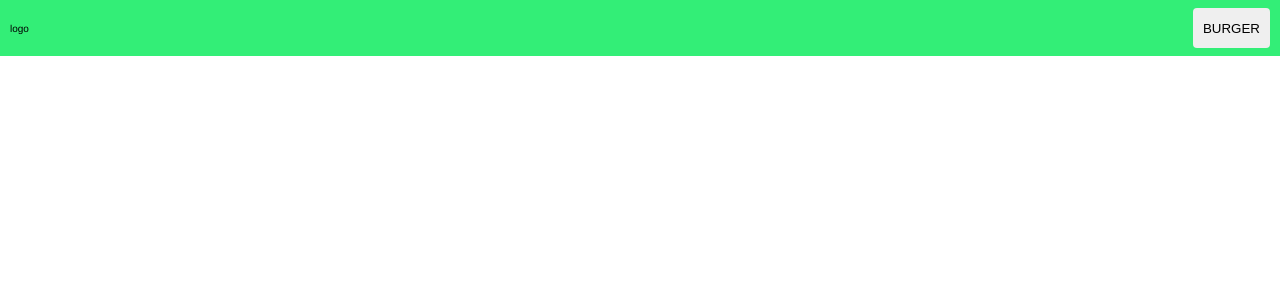
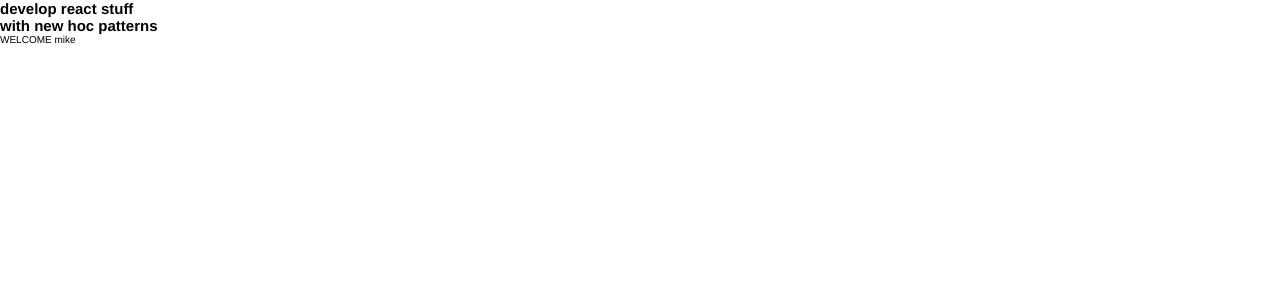
Before and after one commit to Van-Nostrand/basic-react-ts-scss-wp, a React app: page / in a window 1280 px wide. Shown: the top 300 px of the page. Built offline with nearby package versions, Linux system fonts and the light colour scheme.

Commit message:
working examples

```diff
--- /dev/null
+++ b/src/App.css
@@ -0,0 +1,3 @@
+.text-center {
+  text-align: center;
+}
--- a/src/App.tsx
+++ b/src/App.tsx
@@ -1,45 +1,29 @@
-import React, {
-  ChangeEvent,
-  FormEvent,
-  useState
-} from 'react'
+import React from 'react'
+import Welcome from './Welcome'
+import withUser from './withUser'
+import withLoader from './withLoader'
 
-import Navbar from '@/components/Navbar'
+import './App.css'
 
-// interface Props {}
-
-// const App: React.FC<Props> = ({}) => {
-const App: React.FC = () => {
-
-  const [ name, setName ] = useState<string>('')
-
-  const handleSubmit = (e: FormEvent<HTMLFormElement>) => {
-    e.preventDefault()
-    console.log(name)
+export default class App extends React.Component {
+  state = {
+    loaded: false
   }
 
-  const onNameChange = (e: ChangeEvent<HTMLInputElement>) => {
-    setName(e.target.value)
+  componentDidMount () {
+    setTimeout(() => {
+      this.setState({ loaded: true })
+    }, 2000)
   }
 
-
-  return (
-    <div className="app-div">
-      <Navbar />
-      <form onSubmit={handleSubmit}>
-        <input
-          type="text"
-          name="textinput"
-          placeholder="type here"
-          value={name}
-          onChange={onNameChange}
-        />
-        <button>submit</button>
-      </form>
-
-      <a href="#">A random anchor tag</a>
-    </div>
-  )
+  render () {
+    const WrappedWelcome = withLoader(withUser(Welcome))
+    return (
+      <div className="text-center">
+        <h2>develop react stuff</h2>
+        <h2>with new hoc patterns</h2>
+        <WrappedWelcome user="mike" isLoaded={this.state.loaded} />
+      </div>
+    )
+  }
 }
-
-export default App
--- /dev/null
+++ b/src/Welcome.tsx
@@ -0,0 +1,14 @@
+import React from 'react'
+
+interface IWelcomeProps {
+  user: any
+  isLoaded?: boolean
+}
+
+export default class Welcome extends React.Component<IWelcomeProps> {
+  render () {
+    return (
+      <div>WELCOME {this.props.user}</div>
+    )
+  }
+}
--- /dev/null
+++ b/src/func-components/App.tsx
@@ -0,0 +1,21 @@
+import React, { useState, useEffect } from 'react'
+import Welcome from './Welcome'
+import withUser from './withUser'
+import withLoader from './withLoader'
+
+export default function App () {
+  const [loaded, setLoaded] = useState(false)
+  useEffect(() => {
+    setTimeout(() => {
+      setLoaded(true)
+    }, 2000)
+  }, [])
+  const WrappedWelcome = withLoader(withUser(Welcome))
+  return (
+    <div className="text-center">
+      <h2>develop react stuff</h2>
+      <h2>with new hoc patterns</h2>
+      <WrappedWelcome user="mike" isLoaded={loaded} />
+    </div>
+  )
+}
--- /dev/null
+++ b/src/func-components/Welcome.tsx
@@ -0,0 +1,10 @@
+import React from 'react'
+
+interface IWelcomeProps {
+  user?: string
+  isLoaded?: boolean
+}
+
+export default function Welcome (props: IWelcomeProps) {
+  return <div>WELCOME {props.user}</div>
+}
--- /dev/null
+++ b/src/func-components/withLoader.tsx
@@ -0,0 +1,10 @@
+import React from 'react'
+
+export default function withLoader (WrappedComponent: React.FC<any>) {
+  return function (props: any) {
+    if (!props.isLoaded) {
+      return <div>Loading...</div>
+    }
+    return <WrappedComponent {...props} />
+  }
+}
--- /dev/null
+++ b/src/func-components/withUser.tsx
@@ -0,0 +1,12 @@
+import React from 'react'
+
+const withUser = (WrappedComponent: React.FC<any>) => {
+  return function (props: any) {
+    if (props.user) {
+      return <WrappedComponent {...props} />
+    }
+    return <div>Welcome Guest!</div>
+  }
+}
+
+export default withUser
--- a/src/index.tsx
+++ b/src/index.tsx
@@ -1,6 +1,6 @@
 import React from 'react'
 import { createRoot } from 'react-dom/client'
-import App from '@/App'
+import App from '@/func-components/App'
 import '@/scss/main.scss'
 
 const container = document.getElementById('root')
--- /dev/null
+++ b/src/withLoader.tsx
@@ -0,0 +1,16 @@
+import React from 'react'
+
+const withLoader = (WrappedComponent: typeof React.Component) => {
+  return class extends WrappedComponent<any, any> {
+    render () {
+      const { isLoaded } = this.props
+      if (!isLoaded) {
+        return <div>Loading...</div>
+      }
+      // console.log('WHAT IS SUPER', super)
+      return super.render()
+    }
+  }
+}
+
+export default withLoader
--- /dev/null
+++ b/src/withUser.tsx
@@ -0,0 +1,16 @@
+import React from 'react'
+
+const withUser = (WrappedComponent: any) => {
+  return class extends React.Component<{ user?: any, isLoaded?: boolean }> {
+    render () {
+      if (this.props.user) {
+        return (
+          <WrappedComponent {...this.props} />
+        )
+      }
+      return <div>Welcome guest! </div>
+    }
+  }
+}
+
+export default withUser
--- a/webpack.config.js
+++ b/webpack.config.js
@@ -71,7 +71,8 @@ const config = {
     }),
     new StylelintPlugin({
       context: './src/scss/'
-    })
+    }),
+    new MiniCssExtractPlugin()
   ],
 }
 
```
Also changed, not shown: .eslintrc.js.
